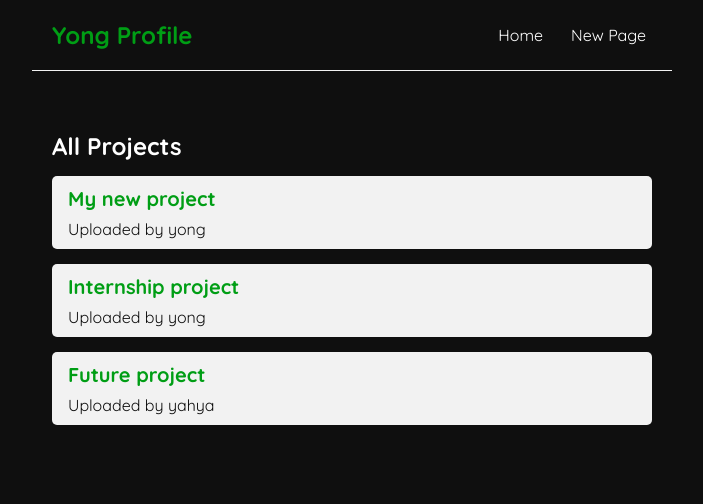
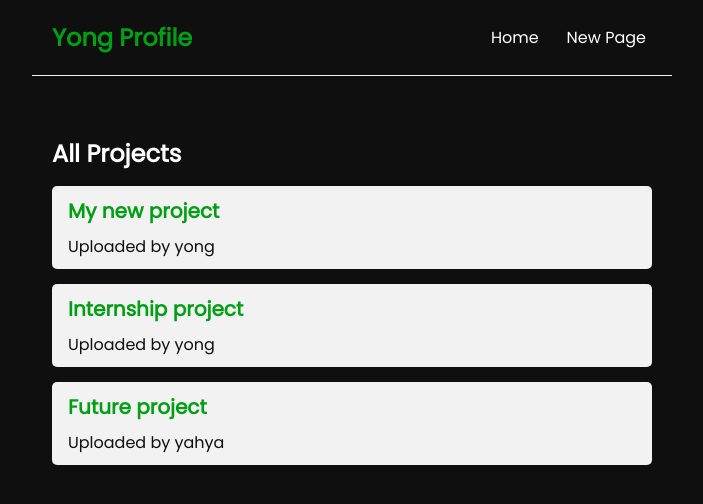
Before and after one commit to yongdoc/yong-app, a React (Create React App) app: page / in a window 1280 px wide. Shown: the top 504 px of the page, without its empty margins (288-991 px from the left). Built offline with nearby package versions, Linux system fonts and the light colour scheme; data requests are answered from the project's data file.

Commit message:
update font style

```diff
--- a/src/index.css
+++ b/src/index.css
@@ -1,9 +1,9 @@
-@import url('https://fonts.googleapis.com/css2?family=Quicksand:wght@300;400;500;600;700&display=swap');
-
+/* @import url('https://fonts.googleapis.com/css2?family=Quicksand:wght@300;400;500;600;700&display=swap'); */
+@import url('https://fonts.googleapis.com/css2?family=Poppins&display=swap');
 * {
   background-color: rgb(15, 15, 15);
   margin: 0;
-  font-family: "Quicksand";
+  font-family: "Poppins";
   color: #ffffff;
 }
 .navbar {
```
